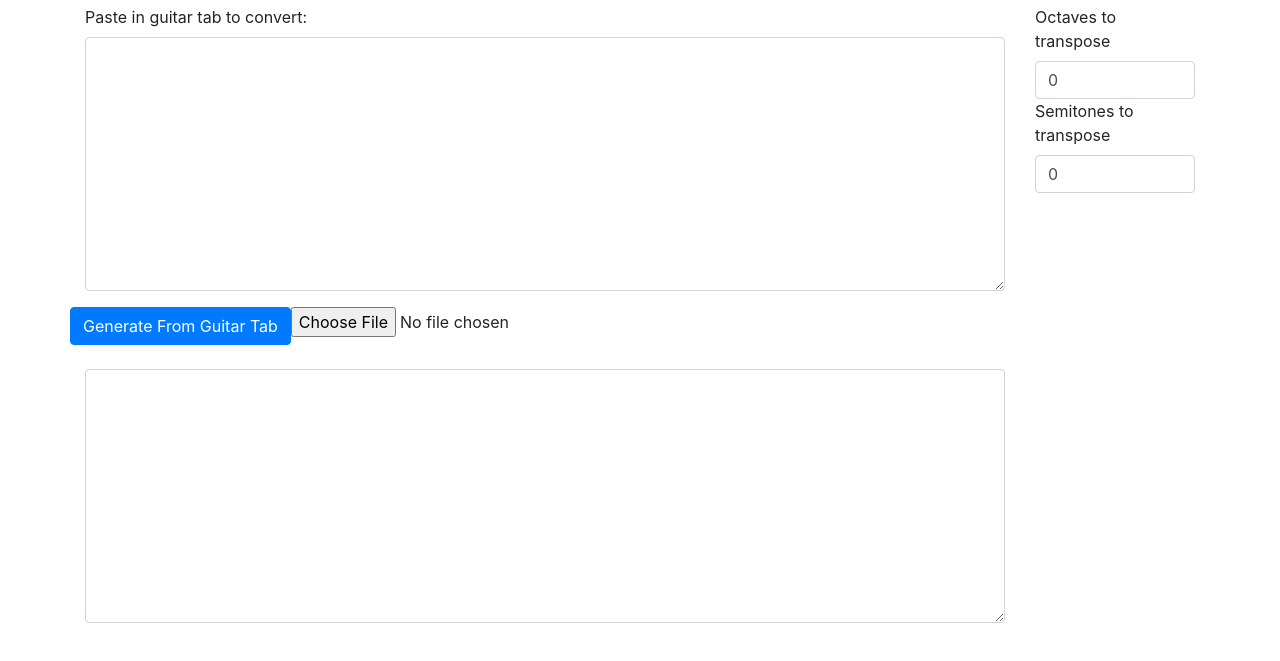
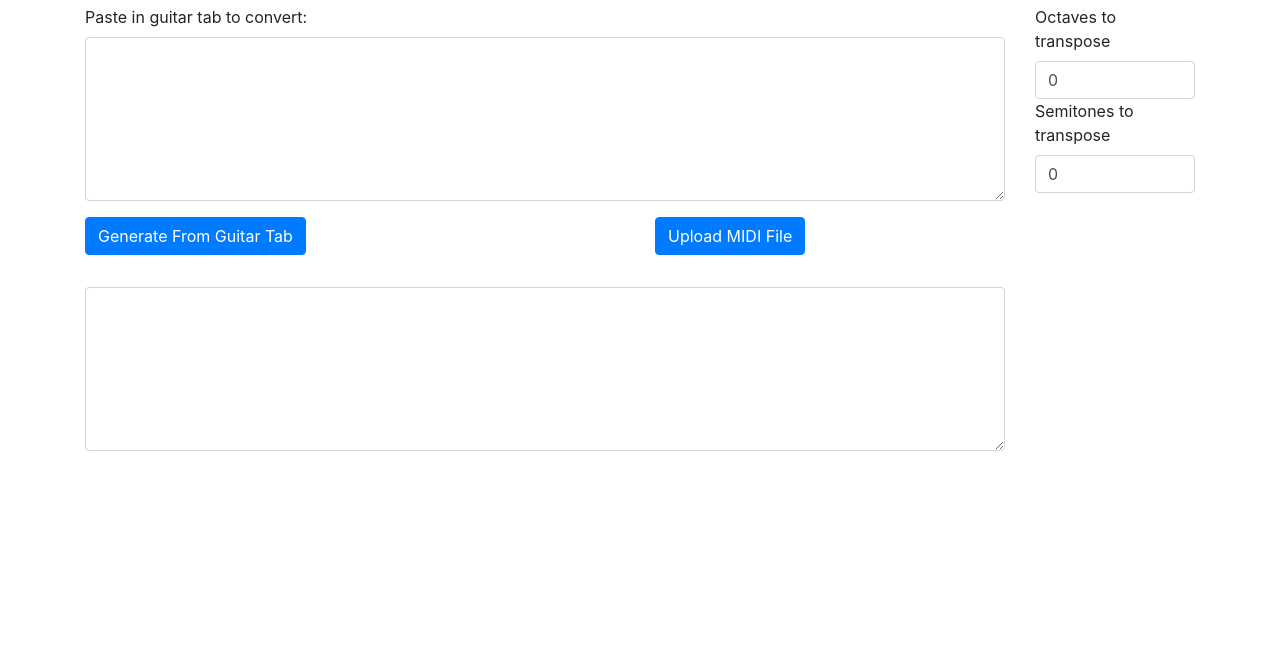
Before and after one commit to Laurence-Cullen/Dulcimer-Tab-Converter, a plain HTML site: page public/index.html in a window 1280 px wide. Shown: the part 51-712 px from the top of the page. Drawn offline with nearby package versions, Linux system fonts and the light colour scheme.

Commit message:
working midi converter wired into front end

```diff
--- a/public/index.html
+++ b/public/index.html
@@ -44,15 +44,22 @@
             </div>
         </div>
         <div class="row">
-            <button v-on:click="guitarToDulcimer" type="button" class="btn btn-primary">Generate From Guitar Tab
-            </button>
-            <input type="file" @change="midiToDulcimerTab">
+            <div class="col">
+                <button v-on:click="guitarToDulcimer" type="button" class="btn btn-primary">Generate From Guitar Tab
+                </button>
+            </div>
+            <div class="col">
+                <label for="midiUpload" class="btn btn-primary">Upload MIDI File</label>
+                <input type="file" @change="midiToDulcimerTab" id="midiUpload" style="display: none">
+            </div>
+
         </div>
         <div class="row">
             <div class="col-10">
                 <div class="form-group">
                     <label for="dulcimer_tab_string"></label>
-                    <textarea v-model="dulcimerTabString" class="form-control" name="" id="dulcimer_tab_string"
+                    <textarea v-model="dulcimerTabString" class="form-control initialism text-monospace" name=""
+                              id="dulcimer_tab_string"
                               rows="10"></textarea>
                 </div>
             </div>
@@ -64,6 +71,7 @@
 
     </div>
 </div>
+
 
 <!-- Optional JavaScript -->
 <!-- jQuery first, then Popper.js, then Bootstrap JS -->
@@ -79,6 +87,7 @@
         crossorigin="anonymous"></script>
 
 <script src="https://cdn.jsdelivr.net/npm/vue/dist/vue.js"></script>
+<link rel="stylesheet" href="style.css">
 
 
 <script>
--- /dev/null
+++ b/public/style.css
@@ -0,0 +1,3 @@
+textarea {
+    font-size: x-small !important;
+}
```
Also changed, not shown: README.md, 1 other file.
